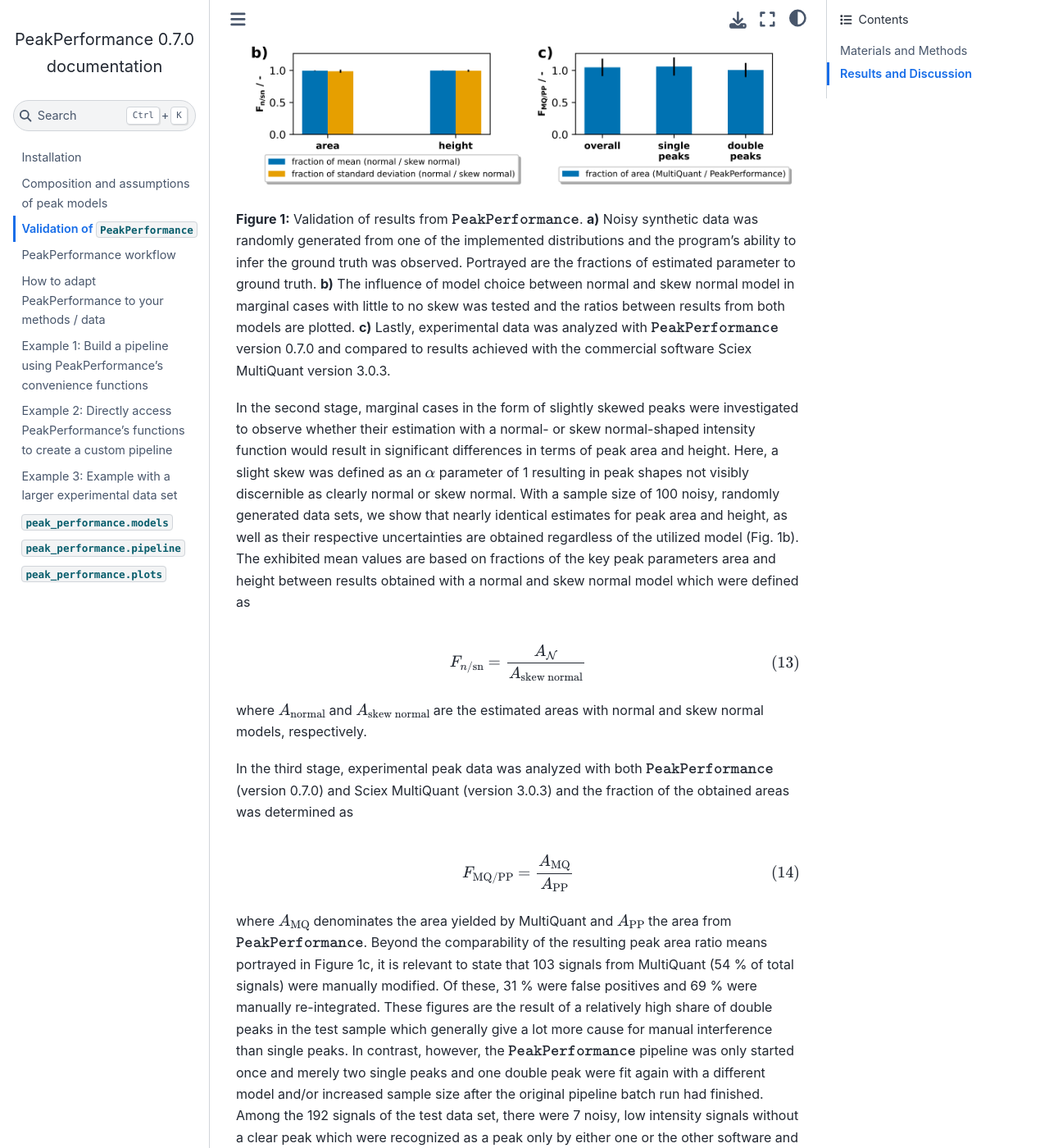
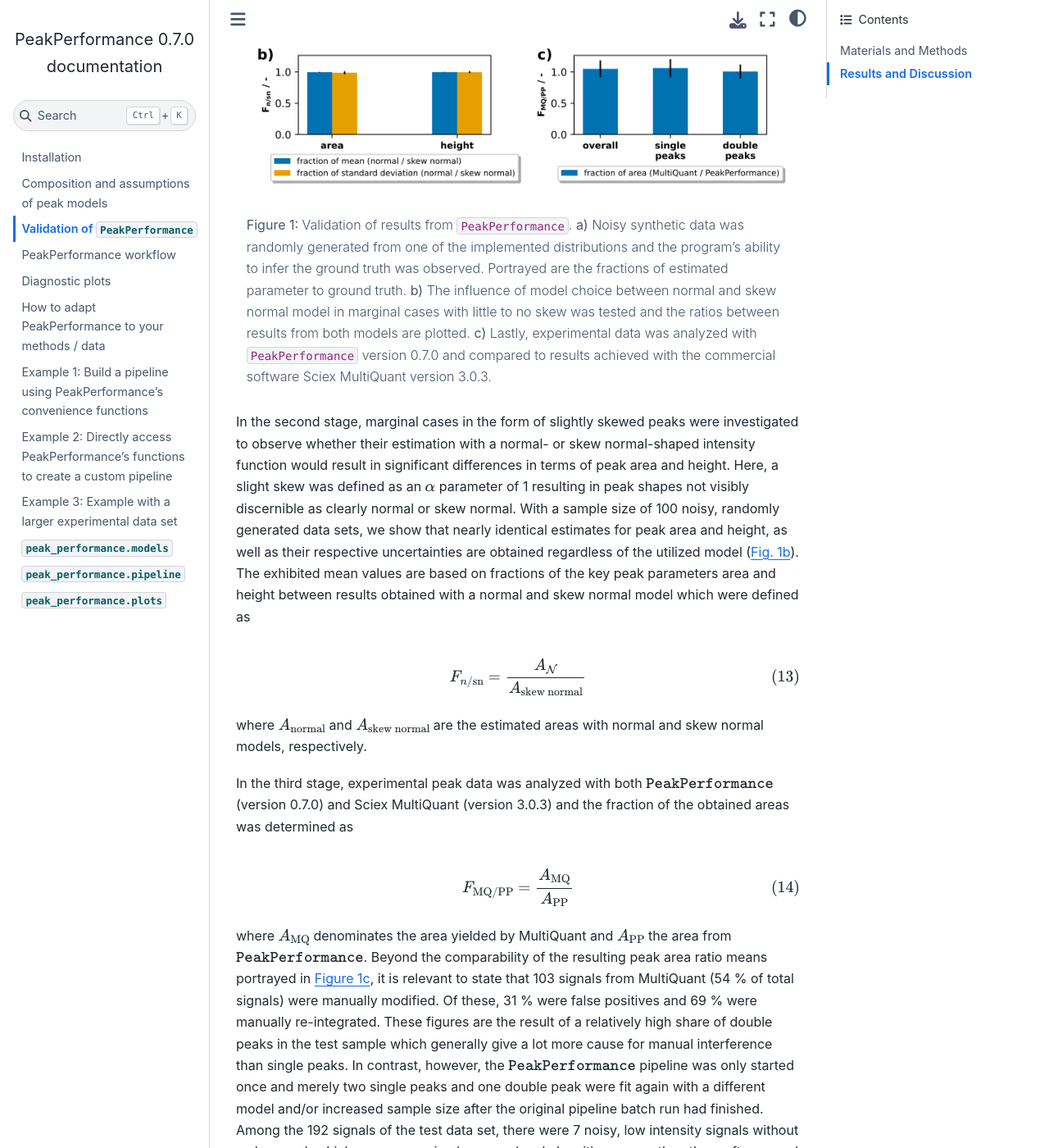
Before and after one commit to JuBiotech/peak-performance, a Sphinx documentation site: the page built from docs/source/markdown/PeakPerformance_validation.md, in a window 1280 px wide and 1400 px high, scrolled down 1975 px. Shown: the whole window at 82% size. Built offline with Sphinx 7.4.7 and the Sphinx Book theme 1.1.4, drawn with Linux system fonts in a browser that asks for light colours; pages that are not in the unit, such as notebooks, are missing from menus; some of the changed text lies outside the part shown.

Commit message:
Use referencable figures

````diff
--- a/docs/source/markdown/Diagnostic_plots.md
+++ b/docs/source/markdown/Diagnostic_plots.md
@@ -1,9 +1,14 @@
-An important feature of $\texttt{PeakPerformance}$ is constituted by the easy access to diagnostic metrics for extensive quality control.
+# Diagnostic plots
+
+An important feature of `PeakPerformance` is constituted by the easy access to diagnostic metrics for extensive quality control.
 Using the data stored in an inference data object of a fit, the user can utilize the ArviZ package to generate various diagnostic plots.
 One particularly useful one is the cumulative posterior predictive plot portrayed in Figure 1.
 This plot enables users to judge the quality of a fit and identify instances of lack-of-fit.
 As can be seen in the left plot, some predicted intensity values in the lowest quantile of the single peak example show a minimal lack-of-fit.
 Importantly, such a deviation can be observed, judged and is quantifiable which intrinsically represents a large improvement over the status quo.
 
+```{figure-md} fig_d1
 ![](./Fig5_ppc.png)
+
 __Figure 1:__ Cumulative posterior predictive plots created with the ArviZ package and pertaining to the example data of the single His peak (left) and the double Leu and Ile peak (right). The empirical cumulative density function (black) is in good agreement with the median posterior predictive (orange) and lies within the predicted variance (blue band), visualizing that the model provides an adequate prediction irrespective of the intensity value.
+```
--- a/docs/source/markdown/PeakPerformance_validation.md
+++ b/docs/source/markdown/PeakPerformance_validation.md
@@ -29,7 +29,7 @@
 
 ## Results and Discussion
 In the first stage of validation, peak fitting with normal and skew normal peak models was tested regarding the ability to reproduce the ground truth of randomly generated noisy synthetic data sets.
-The arithmetic means portrayed in Figure 1a were calculated based on a measure of similarity
+The arithmetic means portrayed in [Figure 1a](#fig_v1) were calculated based on a measure of similarity
 
 $$\tag{12}F_{y / \hat{y}} = \frac{y}{\hat{y}}$$
 
@@ -39,12 +39,16 @@
 In both cases, $\sigma$ was not reproduced well, especially by the normal-shaped model.
 Nevertheless, the peak area and height were still identified correctly with the skew normal model and merely slightly underestimated by the normal model.
 
-![](./Fig6_PP-validation.png)
-__Figure 1:__ Validation of results from $\texttt{PeakPerformance}$. **a)** Noisy synthetic data was randomly generated from one of the implemented distributions and the program's ability to infer the ground truth was observed. Portrayed are the fractions of estimated parameter to ground truth. **b)** The influence of model choice between normal and skew normal model in marginal cases with little to no skew was tested and the ratios between results from both models are plotted. **c)** Lastly, experimental data was analyzed with $\texttt{PeakPerformance}$ version 0.7.0 and compared to results achieved with the commercial software Sciex MultiQuant version 3.0.3.
+```{figure-md} fig_v1
+![Validation of results from PeakPerformance.](./Fig6_PP-validation.png)
+
+__Figure 1:__ Validation of results from `PeakPerformance`.
+**a)** Noisy synthetic data was randomly generated from one of the implemented distributions and the program's ability to infer the ground truth was observed. Portrayed are the fractions of estimated parameter to ground truth. **b)** The influence of model choice between normal and skew normal model in marginal cases with little to no skew was tested and the ratios between results from both models are plotted. **c)** Lastly, experimental data was analyzed with `PeakPerformance` version 0.7.0 and compared to results achieved with the commercial software Sciex MultiQuant version 3.0.3.
+```
 
 In the second stage, marginal cases in the form of slightly skewed peaks were investigated to observe whether their estimation with a normal- or skew normal-shaped intensity function would result in significant differences in terms of peak area and height.
 Here, a slight skew was defined as an $\alpha$ parameter of 1 resulting in peak shapes not visibly discernible as clearly normal or skew normal.
-With a sample size of 100 noisy, randomly generated data sets, we show that nearly identical estimates for peak area and height, as well as their respective uncertainties are obtained regardless of the utilized model (Fig. 1b).
+With a sample size of 100 noisy, randomly generated data sets, we show that nearly identical estimates for peak area and height, as well as their respective uncertainties are obtained regardless of the utilized model ([Fig. 1b](#fig_v1)).
 The exhibited mean values are based on fractions of the key peak parameters area and height between results obtained with a normal and skew normal model which were defined as
 
 $$\tag{13}F_{n / \mathrm{sn}} = \frac{A_{\mathcal{N}}}{A_{\mathrm{skew \ normal}}}$$
@@ -56,7 +60,7 @@
 $$\tag{14}F_{\mathrm{MQ} / \mathrm{PP}} = \frac{A_{\mathrm{MQ}}}{A_{\mathrm{PP}}}$$
 
 where $A_{\mathrm{MQ}}$ denominates the area yielded by MultiQuant and $A_{\mathrm{PP}}$ the area from $\texttt{PeakPerformance}$.
-Beyond the comparability of the resulting peak area ratio means portrayed in Figure 1c, it is relevant to state that 103 signals from MultiQuant (54 % of total signals) were manually modified.
+Beyond the comparability of the resulting peak area ratio means portrayed in [Figure 1c](#fig_v1), it is relevant to state that 103 signals from MultiQuant (54 % of total signals) were manually modified.
 Of these, 31 % were false positives and 69 % were manually re-integrated.
 These figures are the result of a relatively high share of double peaks in the test sample which generally give a lot more cause for manual interference than single peaks.
 In contrast, however, the $\texttt{PeakPerformance}$ pipeline was only started once and merely two single peaks and one double peak were fit again with a different model and/or increased sample size after the original pipeline batch run had finished.
````
Also changed, not shown: docs/source/markdown/PeakPerformance_workflow.md (+5 -2 lines), docs/source/markdown/Peak_model_composition.md (+10 -4 lines).
